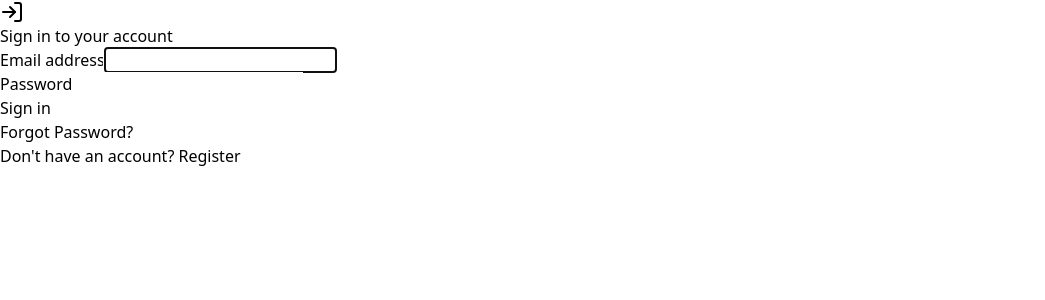
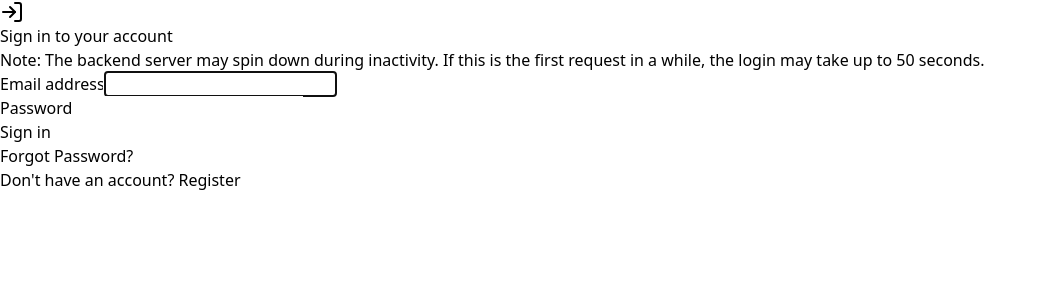
Before and after one commit to tharsh95/tm_client, a React (Vite) app: page /otp#/login in a window 1280 px wide. Shown: the top 300 px of the page, without its empty margins (0-1045 px from the left). Built offline with nearby package versions, Linux system fonts and the light colour scheme; no server answers.

Commit message:
added a note

```diff
--- a/src/components/Login.tsx
+++ b/src/components/Login.tsx
@@ -1,4 +1,4 @@
-import React  from "react";
+import React from "react";
 import { Link, useNavigate } from "react-router-dom";
 import { useDispatch, useSelector } from "react-redux";
 import { setEmail, setPassword } from "../store/slices/loginSlice";
@@ -14,7 +14,6 @@ export default function LoginPage() {
 
   const { email, password } = useSelector((state: RootState) => state.login);
 
-
   const handleSubmit = async (e: React.FormEvent) => {
     e.preventDefault();
     try {
@@ -27,18 +26,18 @@ export default function LoginPage() {
         };
 
         // Store in localStorage
-        localStorage.setItem('token', token);
-        localStorage.setItem('email', nemail);
-        localStorage.setItem('name', name);
+        localStorage.setItem("token", token);
+        localStorage.setItem("email", nemail);
+        localStorage.setItem("name", name);
 
         // Update Redux state
         dispatch(setAuth({ token, email: nemail, name }));
 
         // Navigate to the home page
-        navigate('/');
+        navigate("/");
       }
     } catch (e) {
-      console.error(e, 'error');
+      console.error(e, "error");
     }
   };
 
@@ -51,6 +50,11 @@ export default function LoginPage() {
         <h2 className="text-center text-3xl font-extrabold text-gray-900 mb-8">
           Sign in to your account
         </h2>
+        {/* Note about backend server */}
+        <p className="text-sm text-yellow-600 bg-yellow-100 p-3 rounded-md mb-4">
+          Note: The backend server may spin down during inactivity. If this is
+          the first request in a while, the login may take up to 50 seconds.
+        </p>
         <form onSubmit={handleSubmit} className="space-y-6">
           <div>
             <label
```
